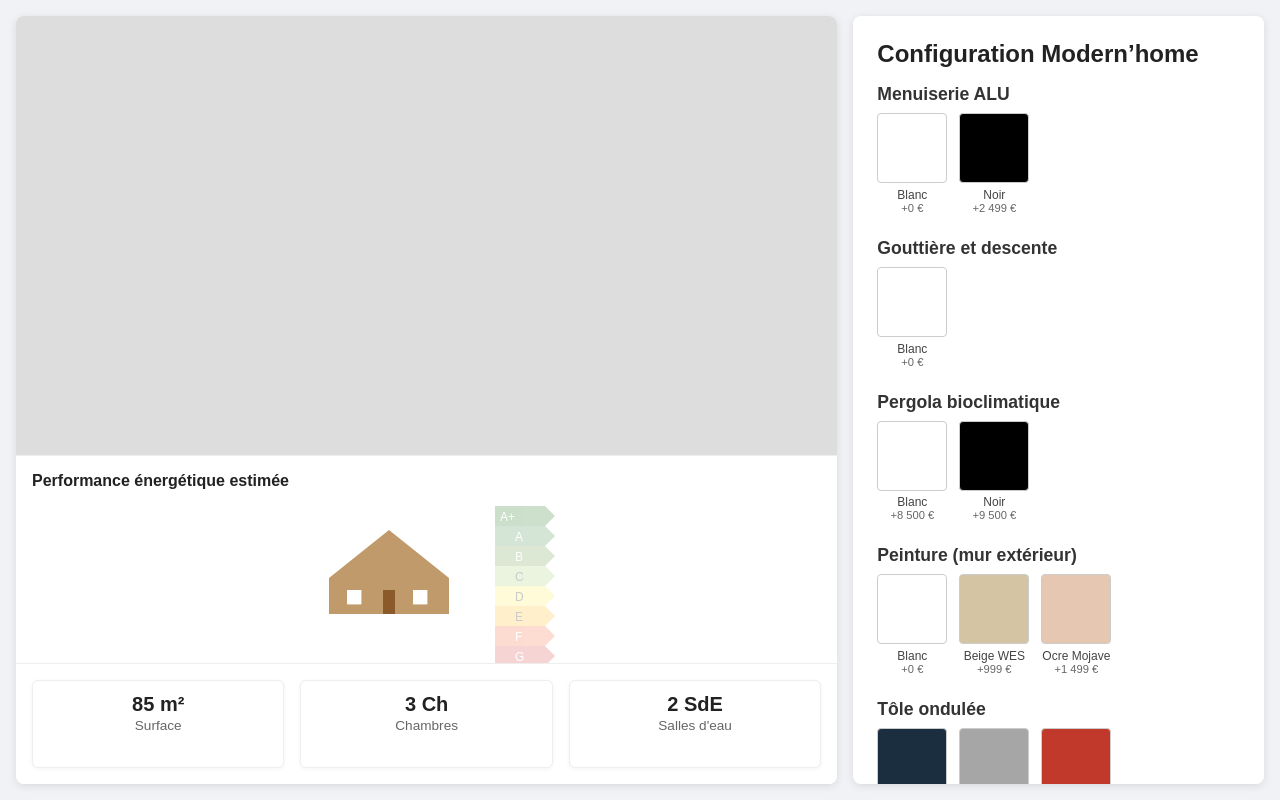
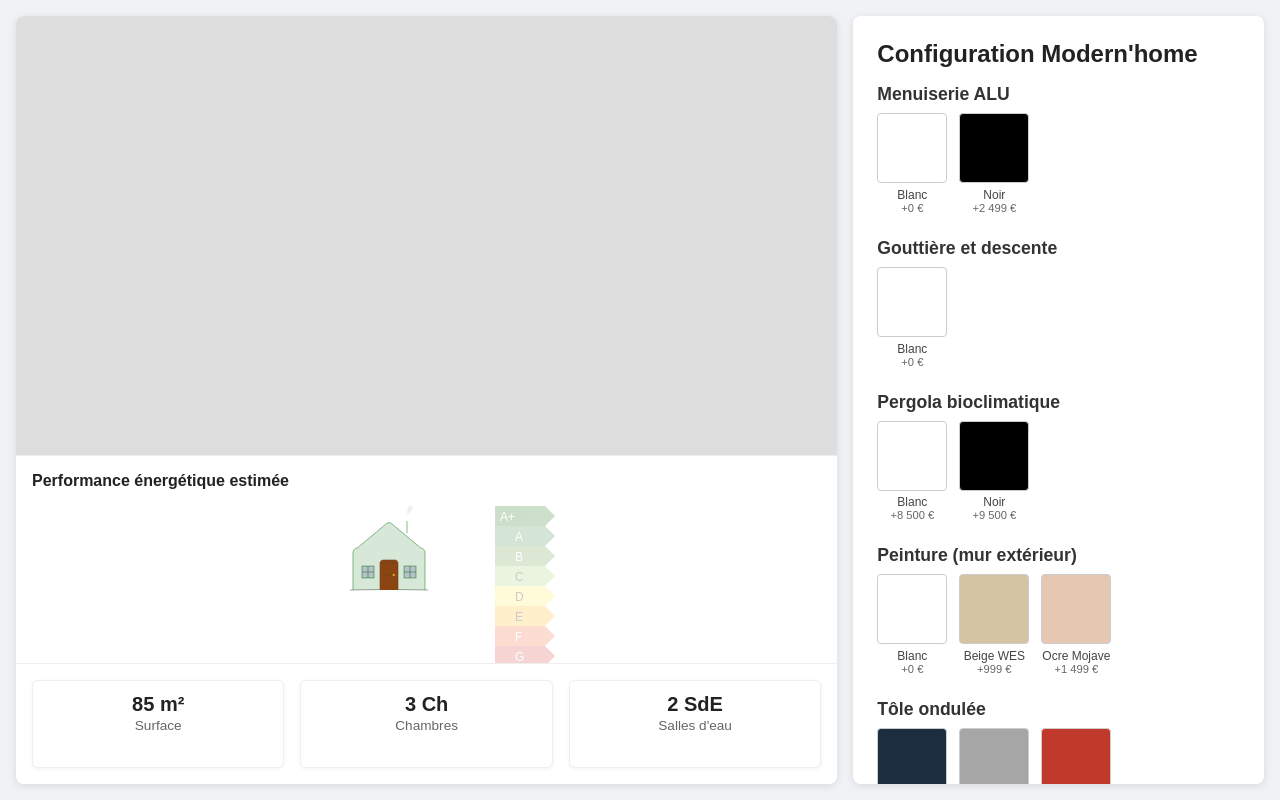
Before and after one commit to zeyneb2626/INTEMPOREL_HOME, a plain HTML site: page index.html in a window 1280 px wide. Drawn offline with Linux system fonts and the light colour scheme; some packages are replaced by stand-ins of ours; a script that the page names is missing.

Commit message:
Update index.html

```diff
--- a/index.html
+++ b/index.html
@@ -3,7 +3,7 @@
 <head>
   <meta charset="UTF-8" />
   <meta name="viewport" content="width=device-width,initial-scale=1.0"/>
-  <title>Configuration Intemporel’home P4</title>
+  <title>Configuration Intemporel'home P4</title>
   <script type="module"
           src="https://unpkg.com/@google/model-viewer@1.12.0/dist/model-viewer.min.js">
   </script>
@@ -24,21 +24,19 @@
       display:flex;
       flex-direction:column;
       overflow:hidden;
-      /* Règles ajoutées pour placer le viewer sous les contrôles */
       position: relative;
       z-index: 1;
     }
     model-viewer {
-      flex:5;                   /* modèle agrandi */
+      flex:5;
       width:100%; height:100%;
-      background:#dddddd;       /* fond gris clair */
+      background:#dddddd;
       pointer-events: all;
       touch-action: none;
     }
 
-    /* === Panneau ÉNERGIE toujours visible + scroll === */
     #energy-summary {
-      flex:2;                   /* plus petit que le viewer */
+      flex:2;
       background:#fff;
       border-top:1px solid #eee;
       overflow-y:auto;
@@ -56,11 +54,23 @@
       gap:1rem;
       margin-bottom:1rem;
     }
-    /* Silhouette maison avec porte et fenêtres */
+
+    /* Animation styles */
+    @keyframes drift {
+      0% { transform: translateX(0) translateY(0); opacity: 0.6; }
+      50% { transform: translateX(2px) translateY(-2px); opacity: 0.3; }
+      100% { transform: translateX(0) translateY(0); opacity: 0.6; }
+    }
+    .smoke path {
+      animation: drift 3s infinite ease-in-out;
+    }
+    .energy-rating-transition {
+      transition: fill 0.6s ease-in-out, stroke 0.6s ease-in-out;
+    }
+
     #energy-visual svg.house {
       width:180px; height:120px;
     }
-    /* Flèches DPE */
     #energy-visual svg.dpe {
       width:60px; height:160px;
     }
@@ -84,7 +94,6 @@
       line-height:1.4; max-height:120px; overflow:auto;
     }
 
-    /* -- DIMENSIONS CARDS -- */
     .dimensions {
       flex:1;
       display:grid;
@@ -104,12 +113,10 @@
     .dim-card strong { display:block; font-size:1.25rem; color:#222 }
     .dim-card span   { font-size:.85rem; color:#666 }
 
-    /* -- CONTROLES -- */
     .controls {
       background:#fff; border-radius:8px;
       box-shadow:0 2px 8px rgba(0,0,0,0.1);
       padding:1.5rem; overflow-y:auto;
-      /* Règles ajoutées pour s’assurer que les contrôles captent les clics */
       position: relative;
       z-index: 2;
       pointer-events: auto;
@@ -173,14 +180,12 @@
   </style>
 </head>
 <body>
-
   <div id="configurator">
-    <!-- 3D VIEWER -->
     <div class="viewer-card">
       <model-viewer
         id="mv"
         src="INTEMPOREL21.glb"
-       src="INTEMPOREL21.glb"
+        src="INTEMPOREL21.glb"
         alt="Maison Itemporel'home"
         exposure="0.6"
         shadow-intensity="2.5"
@@ -190,24 +195,57 @@
         max-camera-orbit="360deg 90deg auto">
       </model-viewer>
 
-      <!-- panneau ÉNERGIE avec scroll -->
       <div id="energy-summary">
         <h3>Performance énergétique estimée</h3>
 
         <div id="energy-visual">
-          <!-- SILHOUETTE MAISON -->
-          <svg class="house" viewBox="0 0 120 100" xmlns="http://www.w3.org/2000/svg">
-            <!-- Toit -->
-            <polygon points="10,60 60,20 110,60" fill="#C19A6B"/>
-            <!-- Base -->
-            <rect x="10" y="60" width="100" height="30" fill="#C19A6B"/>
-            <!-- Porte -->
-            <rect x="55" y="70" width="10" height="20" fill="#8B5A2B"/>
-            <!-- Fenêtres -->
-            <rect x="25" y="70" width="12" height="12" fill="#FFF"/>
-            <rect x="80" y="70" width="12" height="12" fill="#FFF"/>
+          <!-- Nouvelle maison SVG -->
+          <svg class="house" viewBox="0 0 200 200" xmlns="http://www.w3.org/2000/svg">
+            <defs>
+              <linearGradient id="windowGradient" x1="0" y1="0" x2="1" y2="1">
+                <stop offset="0%" stopColor="white" stopOpacity="0.5"/>
+                <stop offset="100%" stopColor="white" stopOpacity="0"/>
+              </linearGradient>
+            </defs>
+
+            <path d="M35,140 Q100,138 165,140" fill="none" stroke="#666" strokeWidth="4" strokeLinecap="round"/>
+
+            <path d="M40,140 L40,80 C40,75 42,70 47,70 L95,30 C97,27 103,27 105,30 L153,70 C158,70 160,75 160,80 L160,140"
+                  fill="#388E3C33" stroke="#388E3C" strokeWidth="6" strokeLinecap="round" strokeLinejoin="round"
+                  class="energy-rating-transition"/>
+
+            <path d="M85,140 L85,95 C85,92 88,90 90,90 L110,90 C112,90 115,92 115,95 L115,140"
+                  fill="#8B4513" stroke="#654321" strokeWidth="2"/>
+
+            <path d="M90,95 L110,95 M90,115 L110,115" fill="none" stroke="#654321" strokeWidth="1"/>
+
+            <circle cx="108" cy="115" r="2" fill="#DAA520"/>
+
+            <g transform="translate(55,100)">
+              <rect width="20" height="20" fill="#E3F2FD" stroke="#388E3C" strokeWidth="2"/>
+              <path d="M0,10 H20 M10,0 V20" stroke="#388E3C" strokeWidth="1"/>
+              <rect width="20" height="20" fill="url(#windowGradient)" opacity="0.2"/>
+            </g>
+
+            <g transform="translate(125,100)">
+              <rect width="20" height="20" fill="#E3F2FD" stroke="#388E3C" strokeWidth="2"/>
+              <path d="M0,10 H20 M10,0 V20" stroke="#388E3C" strokeWidth="1"/>
+              <rect width="20" height="20" fill="url(#windowGradient)" opacity="0.2"/>
+            </g>
+
+            <path d="M130,45 L130,25" fill="none" stroke="#388E3C" strokeWidth="6" strokeLinecap="round"/>
+
+            <g class="smoke">
+              <path d="M128,16 C132,14 134,12 132,10 M132,11 C136,9 138,7 136,5"
+                    fill="none" stroke="#999" strokeWidth="1" strokeLinecap="round" opacity="0.7"/>
+              <path d="M128,12 C132,10 134,8 132,6 M132,7 C136,5 138,3 136,1"
+                    fill="none" stroke="#999" strokeWidth="1" strokeLinecap="round" opacity="0.5"/>
+              <path d="M128,8 C132,6 134,4 132,2 M132,3 C136,1 138,-1 136,-3"
+                    fill="none" stroke="#999" strokeWidth="1" strokeLinecap="round" opacity="0.3"/>
+            </g>
           </svg>
-          <!-- FLÈCHES DPE -->
+
+          <!-- Flèches DPE existantes -->
           <svg class="dpe" viewBox="0 0 60 160" xmlns="http://www.w3.org/2000/svg">
             <g id="arrow-Aplus" class="dpe-arrow">
               <polygon points="0,0 50,0 60,10 50,20 0,20" fill="#006400"/>
@@ -251,7 +289,6 @@
         <div id="energy-details"><i>Aucun matériau sélectionné</i></div>
       </div>
 
-      <!-- Dimensions -->
       <div class="dimensions">
         <div class="dim-card"><strong>85 m²</strong><span>Surface</span></div>
         <div class="dim-card"><strong>3 Ch</strong><span>Chambres</span></div>
@@ -259,11 +296,9 @@
       </div>
     </div>
 
-    <!-- CONTROLES -->
     <div class="controls">
-      <h2>Configuration Modern’home</h2>
+      <h2>Configuration Modern'home</h2>
 
-      <!-- Menuiserie ALU -->
       <div class="group" data-cat="Menuiserie">
         <h3>Menuiserie ALU</h3>
         <div class="options">
@@ -280,7 +315,6 @@
         </div>
       </div>
 
-      <!-- Gouttière et descente -->
       <div class="group" data-cat="Gouttiere">
         <h3>Gouttière et descente</h3>
         <div class="options">
@@ -292,7 +326,6 @@
         </div>
       </div>
 
-      <!-- Pergola bioclimatique -->
       <div class="group" data-cat="Pergola">
         <h3>Pergola bioclimatique</h3>
         <div class="options">
@@ -309,7 +342,6 @@
         </div>
       </div>
 
-      <!-- Peinture (mur extérieur) -->
       <div class="group" data-cat="Murs">
         <h3>Peinture (mur extérieur)</h3>
         <div class="options">
@@ -331,7 +363,6 @@
         </div>
       </div>
 
-      <!-- Tôle ondulée -->
       <div class="group" data-cat="Toit">
         <h3>Tôle ondulée</h3>
         <div class="options">
@@ -353,7 +384,6 @@
         </div>
       </div>
 
-      <!-- Récapitulatif de prix -->
       <div id="price-summary">
         <h3>Récapitulatif de prix</h3>
         <div class="line"><span>Prix de base :</span><span id="base-price">170 000 €</span></div>
@@ -361,7 +391,6 @@
         <div class="line total"><span>Total TTC :</span><span id="total-price">170 000 €</span></div>
       </div>
 
-      <!-- Boutons d’action -->
       <div class="action-buttons">
         <button class="btn-save">Enregistrer la configuration</button>
         <button class="btn-quote">Demander un devis</button>
@@ -370,7 +399,6 @@
   </div>
 
   <script>
-    // --------------------------------------------------
     const energyImpact = {
       Toit:      {'#1A2E3F':3000,'#A6A6A6':3200,'#C0392B':3500},
       Pergola:   {'#FFFFFF':-200,'#000000':300},
@@ -386,7 +414,6 @@
       if(kwh<4000) return 'D';
       return 'E';
     }
-    // --------------------------------------------------
 
     window.addEventListener('DOMContentLoaded',()=>{
       const mv        = document.getElementById('mv');
@@ -399,16 +426,13 @@
       const basePrice = 170000;
       let   selection = {};
 
-
-
-       const targets = {
+      const targets = {
         Menuiserie: ['acierpaint','acier','volets'],
         Gouttiere:  ['gouttiere'],
         Pergola:    ['structure'],
         Murs:       ['murs','murs2'],
         Toit:       ['toit01','toit02','toitpatio']
       };
-
 
       function hex2rgba(h){
         const v=parseInt(h.slice(1),16);
```
